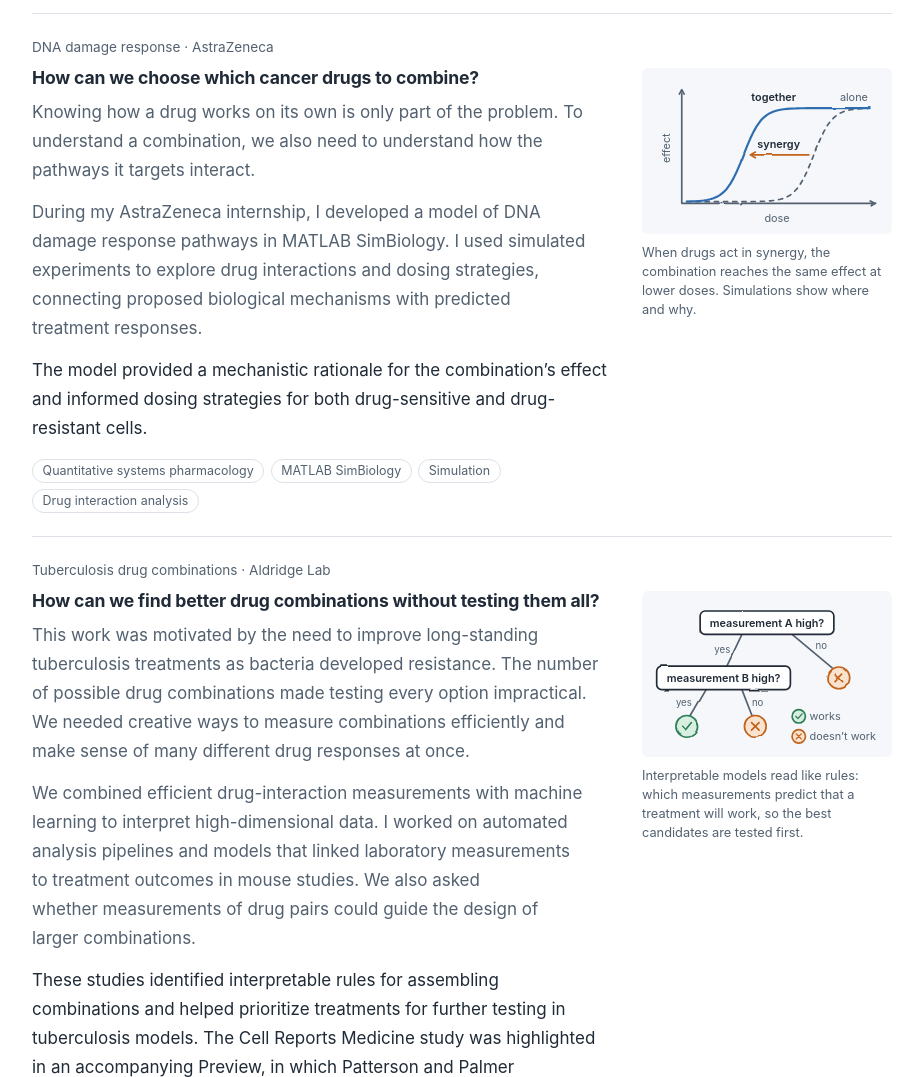
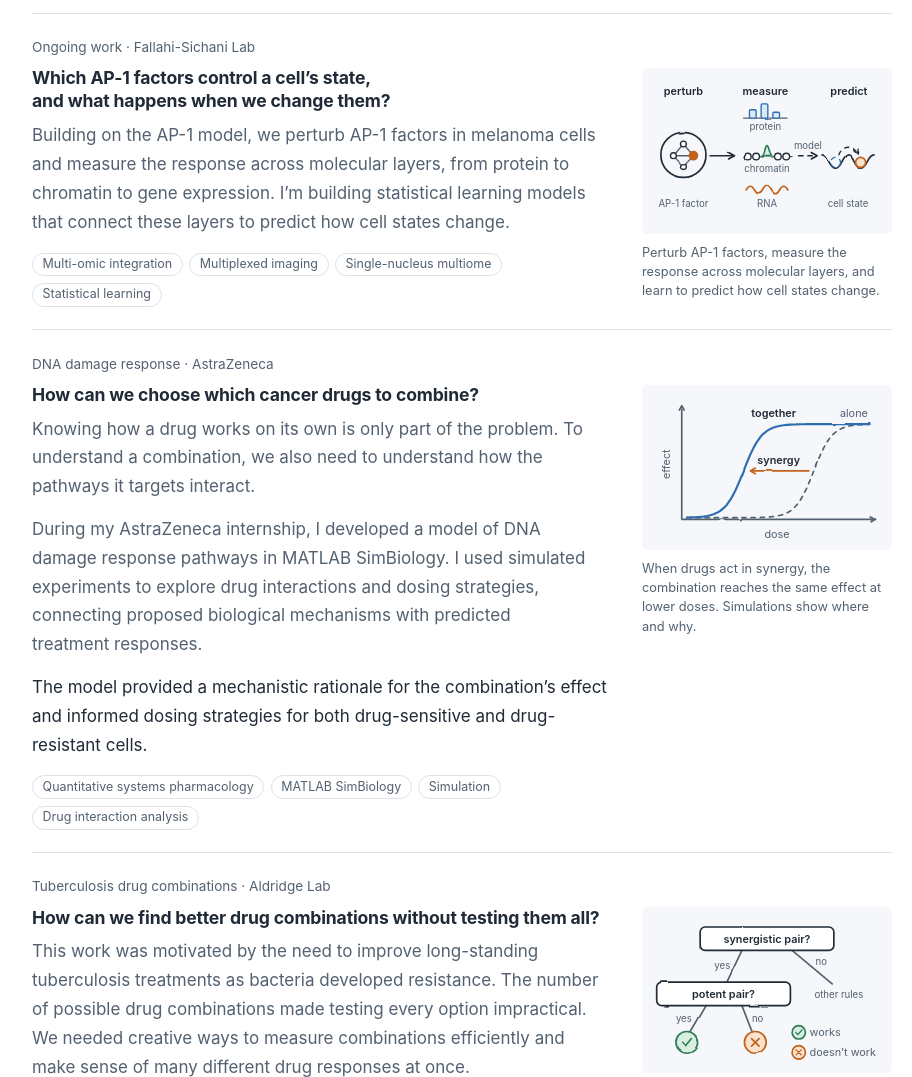
Before and after one commit to YonaNeg/YonaNeg.github.io, an Astro site: page /research in a window 1280 px wide. Shown: the part 1160-2237 px from the top of the page, without its empty margins (178-1090 px from the left). Built offline with nearby package versions, Linux system fonts and the light colour scheme; Astro itself is replaced by a stand-in of ours.

Commit message:
Update research page

```diff
--- a/src/components/sketches/DecisionTree.astro
+++ b/src/components/sketches/DecisionTree.astro
@@ -1,9 +1,9 @@
 ---
-// Interpretable prediction as a small decision tree: measurements in, a readable rule out.
+// A model's predictions broken down into a rule for assembling a drug combination, drawn as a small decision tree.
 import RoughFilter from './RoughFilter.astro';
 import { check, cross } from './geometry';
 ---
-<svg class="sketch" viewBox="0 0 280 180" role="img" aria-label="Sketch of a decision tree. It asks whether measurement A is high, then whether measurement B is high, and ends in leaves marking whether a treatment is predicted to work.">
+<svg class="sketch" viewBox="0 0 280 180" role="img" aria-label="Sketch of a decision tree that reads as a rule for building a drug combination. It asks whether the combination includes a synergistic drug pair, then whether it includes a potent pair, and ends in leaves marking whether the combination is predicted to work. Combinations without a synergistic pair go to other rules.">
   <defs><RoughFilter id="rough-tree" seed={11} /></defs>
   <g filter="url(#rough-tree)">
     <path class="sk-line sk-muted" d="M110 40 L92 78 M170 40 L218 80 M66 106 L48 137 M110 106 L122 137" />
@@ -13,17 +13,16 @@ import { check, cross } from './geometry';
     <path class="sk-line sk-green" d={check(44, 150)} />
     <circle class="sk-line sk-warm sk-fill-warm" cx="126" cy="150" r="13" />
     <path class="sk-line sk-warm" d={cross(126, 150)} />
-    <circle class="sk-line sk-warm sk-fill-warm" cx="226" cy="92" r="13" />
-    <path class="sk-line sk-warm" d={cross(226, 92)} />
     <circle class="sk-line sk-green sk-fill-green" cx="178" cy="138" r="8" />
     <path class="sk-line sk-green sk-thin" d="M174.5 138 L177 140.8 L182 135" />
     <circle class="sk-line sk-warm sk-fill-warm" cx="178" cy="162" r="8" />
     <path class="sk-line sk-warm sk-thin" d="M175 159 L181 165 M181 159 L175 165" />
   </g>
-  <text x="140" y="31" text-anchor="middle" class="sk-label sk-strong">measurement A high?</text>
-  <text x="88" y="97" text-anchor="middle" class="sk-label sk-strong">measurement B high?</text>
+  <text x="140" y="31" text-anchor="middle" class="sk-label sk-strong">synergistic pair?</text>
+  <text x="88" y="97" text-anchor="middle" class="sk-label sk-strong">potent pair?</text>
   <text x="96" y="62" text-anchor="end" class="sk-label sk-small">yes</text>
   <text x="198" y="58" class="sk-label sk-small">no</text>
+  <text x="226" y="97" text-anchor="middle" class="sk-label sk-small">other rules</text>
   <text x="50" y="126" text-anchor="end" class="sk-label sk-small">yes</text>
   <text x="122" y="126" class="sk-label sk-small">no</text>
   <text x="191" y="142" class="sk-label">works</text>
--- /dev/null
+++ b/src/components/sketches/PerturbLayers.astro
@@ -0,0 +1,50 @@
+---
+// Ongoing AP-1 work, kept general: perturb AP-1 factors, measure several molecular layers, predict how cell state changes.
+import RoughFilter from './RoughFilter.astro';
+import { arrowhead } from './geometry';
+---
+<svg class="sketch" viewBox="0 0 280 180" role="img" aria-label="Sketch in three steps. Perturb: a factor in a cell's AP-1 network is changed. Measure: protein, chromatin and RNA are recorded. Predict: a model uses those measurements to predict how the cell's state changes.">
+  <defs><RoughFilter id="rough-layers" seed={7} /></defs>
+  <g filter="url(#rough-layers)">
+    <!-- Perturb: a cell's AP-1 network with one factor changed. -->
+    <circle class="sk-line" cx="40" cy="92" r="27" />
+    <path class="sk-line sk-thin sk-muted" d="M40 79 L28 93 L40 106 L52 93 Z M28 93 L52 93" />
+    <circle class="sk-line sk-thin sk-fill-paper" cx="40" cy="79" r="3.5" />
+    <circle class="sk-line sk-thin sk-fill-paper" cx="28" cy="93" r="3.5" />
+    <circle class="sk-line sk-thin sk-fill-paper" cx="40" cy="106" r="3.5" />
+    <circle class="sk-line sk-thin sk-warm sk-fill-warm-solid" cx="52" cy="93" r="5" />
+    <path class="sk-line" d="M72 93 H101" />
+    <path class="sk-line" d={arrowhead(101, 93, 91, 93)} />
+
+    <!-- Measure: protein (bars), chromatin (an open region between nucleosomes), RNA (a transcript). -->
+    <path class="sk-line sk-thin sk-muted" d="M112 48 H164" />
+    <rect class="sk-line sk-thin sk-blue sk-fill-blue" x="119" y="38" width="8" height="10" rx="1.5" />
+    <rect class="sk-line sk-thin sk-blue sk-fill-blue" x="133" y="31" width="8" height="17" rx="1.5" />
+    <rect class="sk-line sk-thin sk-blue sk-fill-blue" x="147" y="41" width="8" height="7" rx="1.5" />
+    <path class="sk-line sk-thin sk-muted" d="M112 94 H170" />
+    <circle class="sk-line sk-thin sk-fill-paper" cx="117" cy="94" r="4" />
+    <circle class="sk-line sk-thin sk-fill-paper" cx="127" cy="94" r="4" />
+    <path class="sk-line sk-green sk-fill-green" d="M133 94 C138 94 137 81 140 81 C143 81 142 94 147 94 Z" />
+    <circle class="sk-line sk-thin sk-fill-paper" cx="153" cy="94" r="4" />
+    <circle class="sk-line sk-thin sk-fill-paper" cx="163" cy="94" r="4" />
+    <path class="sk-line sk-warm" d="M115 134 q5 -9 10 0 t10 0 t10 0 t10 0 t10 0" />
+
+    <!-- Predict: the cell's new state. -->
+    <path class="sk-line sk-dash" d="M178 93 H200" />
+    <path class="sk-line" d={arrowhead(200, 93, 190, 93)} />
+    <path class="sk-line" d="M206 92 C214 92 214 108 222 108 C230 108 230 92 237 92 C244 92 244 108 252 108 C260 108 260 92 268 92" />
+    <circle class="sk-line sk-thin sk-blue sk-dash" cx="222" cy="101" r="6" />
+    <circle class="sk-line sk-warm sk-fill-warm" cx="252" cy="101" r="6" />
+    <path class="sk-line sk-thin sk-dash" d="M226 92 C230 80 244 80 248 91" />
+    <path class="sk-line sk-thin" d={arrowhead(248, 91, 245, 82, 6)} />
+  </g>
+  <text x="40" y="20" text-anchor="middle" class="sk-label sk-strong">perturb</text>
+  <text x="138" y="20" text-anchor="middle" class="sk-label sk-strong">measure</text>
+  <text x="238" y="20" text-anchor="middle" class="sk-label sk-strong">predict</text>
+  <text x="40" y="154" text-anchor="middle" class="sk-label sk-small">AP-1 factor</text>
+  <text x="138" y="62" text-anchor="middle" class="sk-label sk-small">protein</text>
+  <text x="140" y="112" text-anchor="middle" class="sk-label sk-small">chromatin</text>
+  <text x="140" y="154" text-anchor="middle" class="sk-label sk-small">RNA</text>
+  <text x="189" y="85" text-anchor="middle" class="sk-label sk-small">model</text>
+  <text x="237" y="154" text-anchor="middle" class="sk-label sk-small">cell state</text>
+</svg>
--- a/src/pages/index.astro
+++ b/src/pages/index.astro
@@ -12,7 +12,7 @@ import { withBase } from '../utils/paths';
 const questions = [
   { title: 'Why cancer cells respond differently', summary: 'How cancer cells switch between states, and how the mix already present shapes their response to drugs and other signals.', anchor: 'melanoma', Sketch: StateLandscape },
   { title: 'Which drugs to combine, and at what dose', summary: 'Simulations and efficient experiments that compare combinations and doses, so the most promising are tested first.', anchor: 'drug-combinations', Sketch: DoseResponse },
-  { title: 'Who is likely to benefit', summary: 'Interpretable machine learning that predicts treatment outcomes and shows which measurements drive each prediction.', anchor: 'tuberculosis', Sketch: DecisionTree },
+  { title: 'Turning predictions into rules', summary: 'Machine learning that isn’t a black box: the measurements behind each prediction become simple rules for assembling drug combinations.', anchor: 'tuberculosis', Sketch: DecisionTree },
 ];
 
 const authorRole = ({ authors, coFirstAuthors = [] }: (typeof publications)[number]) =>
--- a/src/pages/research.astro
+++ b/src/pages/research.astro
@@ -4,6 +4,7 @@ import StateLandscape from '../components/sketches/StateLandscape.astro';
 import DoseResponse from '../components/sketches/DoseResponse.astro';
 import DecisionTree from '../components/sketches/DecisionTree.astro';
 import Isolates from '../components/sketches/Isolates.astro';
+import PerturbLayers from '../components/sketches/PerturbLayers.astro';
 ---
 
 <BaseLayout title="Research - Yonatan N. Degefu" description="The questions behind Yonatan N. Degefu's research on melanoma cell states, drug combinations, and treatment response, and the approaches used to investigate them.">
@@ -62,6 +63,29 @@ import Isolates from '../components/sketches/Isolates.astro';
         </figure>
       </article>
 
+      <article class="project-card" id="ap1-perturbation" aria-labelledby="ap1-perturbation-question">
+        <div class="project-text">
+          <p class="project-context">Ongoing work · Fallahi-Sichani Lab</p>
+          <h3 id="ap1-perturbation-question">Which AP-1 factors control a cell’s state, and what happens when we change them?</h3>
+          <p>
+            Building on the AP-1 model, we perturb AP-1 factors in melanoma cells and measure the
+            response across molecular layers, from protein to chromatin to gene expression. I’m
+            building statistical learning models that connect these layers to predict how cell states
+            change.
+          </p>
+          <div class="keywords" aria-label="Skills used in the ongoing AP-1 perturbation project">
+            <span class="keyword">Multi-omic integration</span>
+            <span class="keyword">Multiplexed imaging</span>
+            <span class="keyword">Single-nucleus multiome</span>
+            <span class="keyword">Statistical learning</span>
+          </div>
+        </div>
+        <figure class="project-sketch">
+          <div class="sketch-frame"><PerturbLayers /></div>
+          <figcaption>Perturb AP-1 factors, measure the response across molecular layers, and learn to predict how cell states change.</figcaption>
+        </figure>
+      </article>
+
       <article class="project-card" id="drug-combinations" aria-labelledby="dna-damage-question">
         <div class="project-text">
           <p class="project-context">DNA damage response · AstraZeneca</p>
@@ -106,7 +130,9 @@ import Isolates from '../components/sketches/Isolates.astro';
             We combined efficient drug-interaction measurements with machine learning to interpret
             high-dimensional data. I worked on automated analysis pipelines and models that linked
             laboratory measurements to treatment outcomes in mouse studies. We also asked whether
-            measurements of drug pairs could guide the design of larger combinations.
+            measurements of drug pairs could guide the design of larger combinations. We derived the
+            rules from the same features the models use to make predictions, so each prediction can be
+            traced back to the measurements behind it instead of staying a black box.
           </p>
           <p class="project-insight">
             These studies identified interpretable rules for assembling combinations and helped
@@ -128,7 +154,7 @@ import Isolates from '../components/sketches/Isolates.astro';
         </div>
         <figure class="project-sketch">
           <div class="sketch-frame"><DecisionTree /></div>
-          <figcaption>Interpretable models read like rules: which measurements predict that a treatment will work, so the best candidates are tested first.</figcaption>
+          <figcaption>A model’s predictions broken down into rules for building a combination. One rule: include a pair that is synergistic and a pair that is potent, each in the right growth condition.</figcaption>
         </figure>
       </article>
 
```
Also changed, not shown: src/pages/about.astro (+5 -5 lines).
